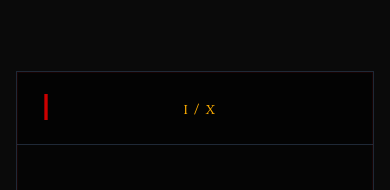
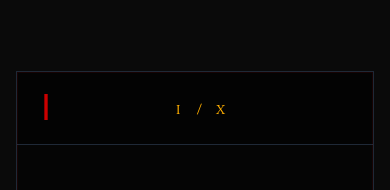
Before and after one commit to Pluviophile84/HELLCOIN, a Next.js app: page / in a window 390 px wide. Shown: the part 2423-2613 px from the top of the page. Built offline with nearby package versions, Linux system fonts and the light colour scheme; a web font is replaced by a local one.

Commit message:
Update Commandments.tsx

```diff
--- a/components/sections/Commandments.tsx
+++ b/components/sections/Commandments.tsx
@@ -139,10 +139,13 @@ export const Commandments = () => {
 
                 {/* Center: stable counter (does not shift) */}
                 <div className="justify-self-center">
-                  <span className="font-terminal text-sm md:text-base tracking-widest uppercase text-[#ffae00]">
-                    {current.id} / {TOTAL_ROMAN}
-                  </span>
-                </div>
+                 <span className="font-terminal text-sm md:text-base tracking-widest uppercase text-[#ffae00] tabular-nums">
+                  <span className="inline-block w-[3ch] text-center">{current.id}</span>
+                  <span className="inline-block w-[3ch] text-center">/</span>
+                  <span className="inline-block w-[3ch] text-center">{TOTAL_ROMAN}</span>
+               </span>
+            </div>
+
 
                 {/* Right: arrows (tablet+) */}
                 <div className="hidden md:flex items-center gap-2 justify-self-end">
```
